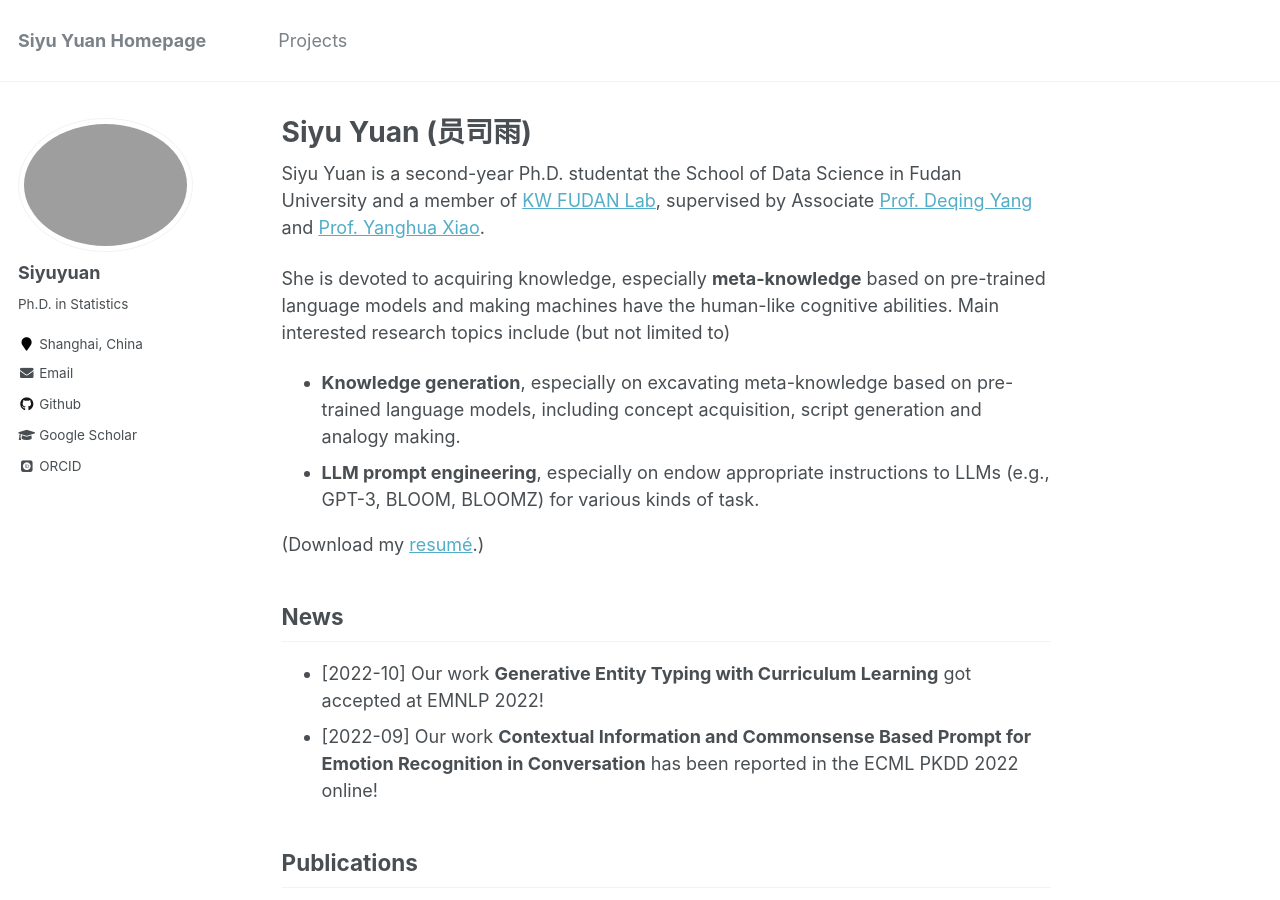
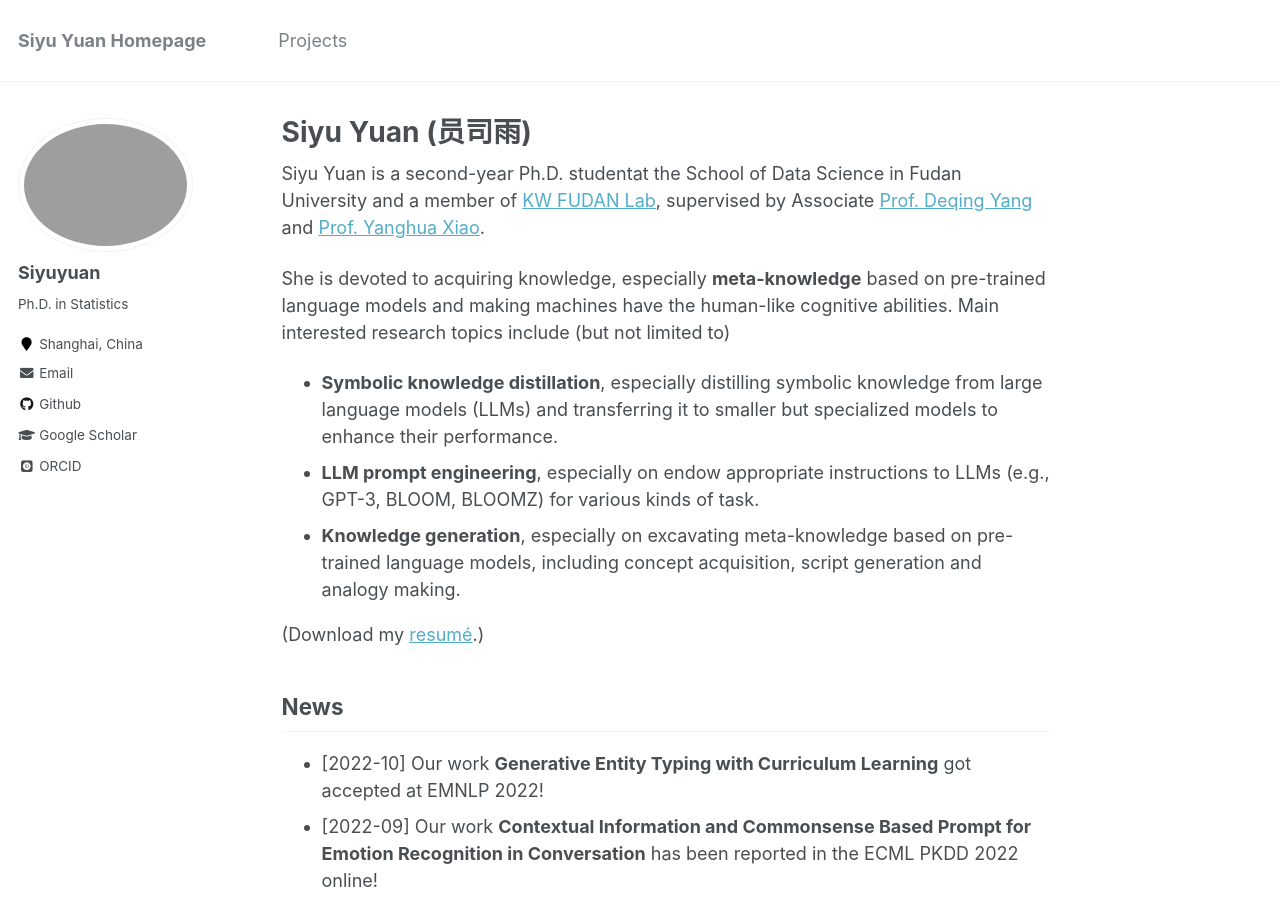
Before and after one commit to siyuyuan/siyuyuan.github.io, a Jekyll site: the page built from _pages/about.md, in a window 1280 px wide and 900 px high. Built offline with Jekyll 4.4.1, drawn with Linux system fonts in a browser that asks for light colours; some web fonts are replaced.

Commit message:
Update about.md

```diff
--- a/_pages/about.md
+++ b/_pages/about.md
@@ -11,8 +11,10 @@ redirect_from:
 Siyu Yuan is a second-year Ph.D. studentat the School of Data Science in Fudan University and a member of [KW FUDAN Lab](http://kw.fudan.edu.cn/), supervised by Associate [Prof. Deqing Yang](http://kw.fudan.edu.cn/people/yangdeqing/) and [Prof. Yanghua Xiao](http://kw.fudan.edu.cn/people/xiaoyanghua/).
 
 She is devoted to acquiring knowledge, especially **meta-knowledge** based on pre-trained language models and making machines have the human-like cognitive abilities. Main interested research topics include (but not limited to)
+- **Symbolic knowledge distillation**, especially distilling symbolic knowledge from large language models (LLMs) and transferring it to smaller but specialized models to enhance their performance.
+- **LLM prompt engineering**, especially on endow appropriate instructions to LLMs (e.g., GPT-3, BLOOM, BLOOMZ) for various kinds of task.
 - **Knowledge generation**, especially on excavating meta-knowledge based on pre-trained language models, including concept acquisition, script generation and analogy making.
-- **LLM prompt engineering**, especially on endow appropriate instructions to LLMs (e.g., GPT-3, BLOOM, BLOOMZ) for various kinds of task.
+
 
 (Download my [resumé](http://siyuyuan.github.io/files/CV_English_.pdf).)
 
```
